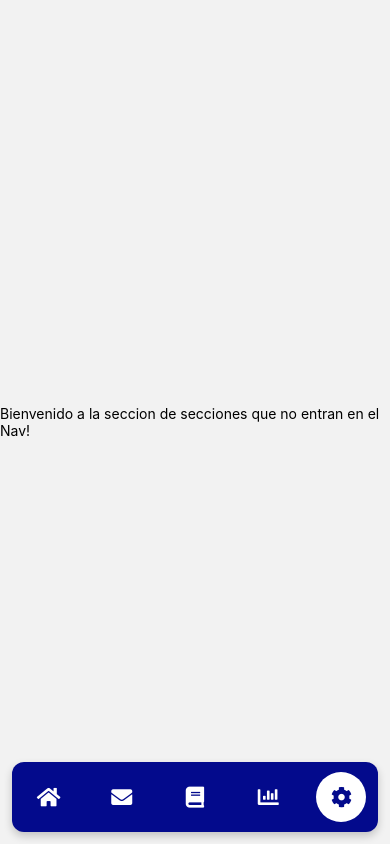
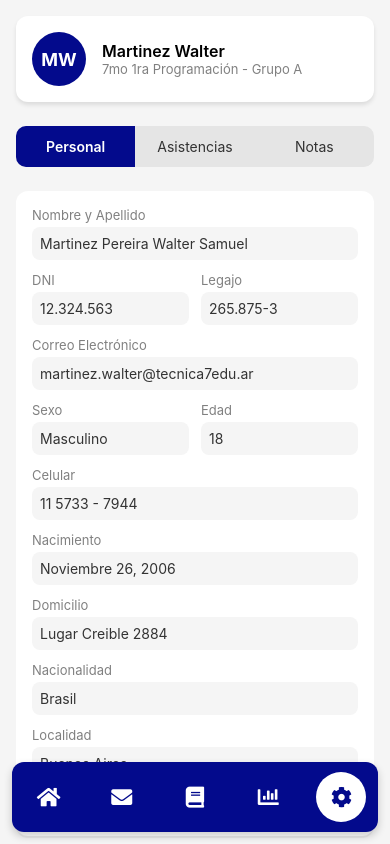
Before and after one commit to GodOmager/tecnica7-mobile, a React Native app: screen /Options in a window 390 px wide. Built offline with nearby package versions, Linux system fonts and the light colour scheme; no server answers.

Commit message:
STDENT GRADES ADAPTADO :3

```diff
--- a/source/App.js
+++ b/source/App.js
@@ -128,8 +128,8 @@ export default function App() {
         <Tab.Screen name="Mail" component={MailScreen} />
         <Tab.Screen name="Courses" component={AcademicRecord} />
         <Tab.Screen name="Performance" component={Analytics} />
-        <Tab.Screen name="Options" component={OptionsScreen} />
-         {/*<Tab.Screen name="Options" component={StudentScreen} />*/}
+      {/*<Tab.Screen name="Options" component={OptionsScreen} />*/}
+         <Tab.Screen name="Options" component={StudentScreen} />
       </Tab.Navigator>
     </NavigationContainer>
   );
--- a/source/component/StudentGrades.js
+++ b/source/component/StudentGrades.js
@@ -1,47 +1,77 @@
-// component/StudentGrades.js
 import { View, Text, StyleSheet } from "react-native";
-import { FontAwesome5 } from "@expo/vector-icons";
-
-const GradeItem = ({ subject, grade }) => (
-  <View style={styles.item}>
-    <Text style={styles.subject}>{subject}</Text>
-    <View style={styles.gradeBox}>
-      <Text style={styles.grade}>{grade}</Text>
-      <FontAwesome5 name="angle-down" size={14} color="#030A8C" />
-    </View>
-  </View>
-);
+import AcademicSummary from "../component/AcademicSummary";
+import SubjectItem from "../component/SubjectItem";
 
 export default function StudentGrades() {
+  const approved = [
+    { initials: "MW", subject: "Modelos y Sistemas", grade: 9 },
+    { initials: "MW", subject: "Organización y Métodos", grade: 9 },
+    { initials: "MW", subject: "Matemática", grade: 8 },
+  ];
+
+  const failed = [
+    { initials: "MW", subject: "Física", grade: 4 },
+    { initials: "MW", subject: "Inglés", grade: 3 },
+  ];
+
   return (
     <View style={styles.container}>
-      <GradeItem subject="Matemática" grade="8" />
-      <GradeItem subject="Programación" grade="9" />
-      <GradeItem subject="Física" grade="7" />
+      <View style={styles.summarySection}>
+        <AcademicSummary
+          color="#030A8C"
+          nota="8.5"
+          texto="Promedio Anual"
+        />
+        <AcademicSummary
+          color="#D9411E"
+          nota="8.5"
+          texto="Promedio 1er Cuatrimestre"
+        />
+        <AcademicSummary
+          color="#FF9F47"
+          nota="8.5"
+          texto="Promedio 2do Cuatrimestre"
+        />
+      </View>
+
+      <Text style={styles.sectionTitle}>Materias Aprobadas</Text>
+      {approved.map((m, i) => (
+        <SubjectItem
+          key={i}
+          initials={m.initials}
+          subject={m.subject}
+          grade={m.grade}
+        />
+      ))}
+
+      <Text style={styles.sectionTitle}>Materias Desaprobadas</Text>
+      {failed.map((m, i) => (
+        <SubjectItem
+          key={i}
+          initials={m.initials}
+          subject={m.subject}
+          grade={m.grade}
+        />
+      ))}
     </View>
   );
 }
 
 const styles = StyleSheet.create({
   container: {
-    backgroundColor: "#fff",
-    borderRadius: 12,
-    padding: 12,
     gap: 12,
-    shadowColor: "#000",
-    shadowOpacity: 0.05,
-    shadowOffset: { width: 0, height: 2 },
-    elevation: 2,
+    paddingBottom: 52,
   },
-  item: {
+  summarySection: {
     flexDirection: "row",
     justifyContent: "space-between",
-    padding: 12,
-    backgroundColor: "#f9f9f9",
-    borderRadius: 10,
-    alignItems: "center",
+    gap: 8,
   },
-  subject: { fontSize: 14 },
-  gradeBox: { flexDirection: "row", alignItems: "center", gap: 6 },
-  grade: { fontSize: 16, fontWeight: "600" },
+  sectionTitle: {
+    fontSize: 20,
+    fontWeight: "600",
+    marginTop: 8,
+    marginBottom: 4,
+    color: "#333",
+  },
 });
--- a/source/component/StudentPersonal.js
+++ b/source/component/StudentPersonal.js
@@ -42,6 +42,7 @@ const styles = StyleSheet.create({
     shadowOpacity: 0.05,
     shadowOffset: { width: 0, height: 2 },
     elevation: 2,
+    paddingBottom: 56,
   },
   field: {
     flex: 1,
--- /dev/null
+++ b/source/component/SubjectItem.js
@@ -0,0 +1,54 @@
+import { View, Text, StyleSheet } from "react-native";
+
+export default function SubjectItem({ initials, subject, grade }) {
+  return (
+    <View style={styles.item}>
+      <View style={styles.avatar}>
+        <Text style={styles.avatarText}>{initials}</Text>
+      </View>
+
+      <Text style={styles.subject}>{subject}</Text>
+
+      <Text style={styles.grade}>{grade}</Text>
+    </View>
+  );
+}
+
+const styles = StyleSheet.create({
+  item: {
+    flexDirection: "row",
+    alignItems: "center",
+    justifyContent: "space-between",
+    padding: 12,
+    borderRadius: 12,
+    backgroundColor: "#fff",
+    shadowColor: "#000",
+    shadowOpacity: 0.05,
+    shadowOffset: { width: 0, height: 2 },
+    elevation: 2,
+    marginBottom: 10,
+  },
+  avatar: {
+    width: 36,
+    height: 36,
+    borderRadius: 18,
+    backgroundColor: "#030A8C",
+    alignItems: "center",
+    justifyContent: "center",
+    marginRight: 12,
+  },
+  avatarText: {
+    color: "#fff",
+    fontWeight: "600",
+  },
+  subject: {
+    flex: 1,
+    fontSize: 14,
+    color: "#333",
+  },
+  grade: {
+    fontSize: 16,
+    fontWeight: "600",
+    color: "#030A8C",
+  },
+});
```
Also changed, not shown: 1 other file (tests, documents, lock files or other folders).
